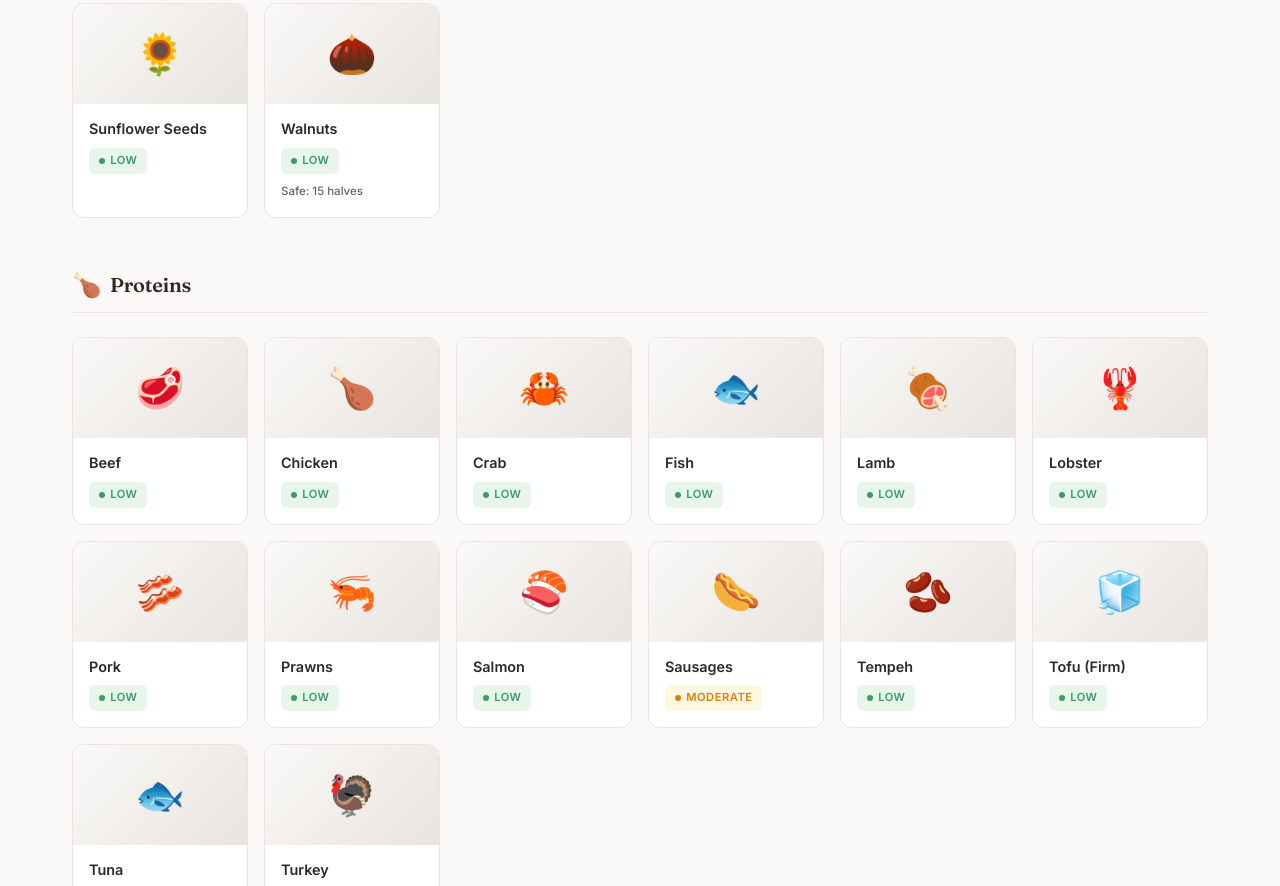
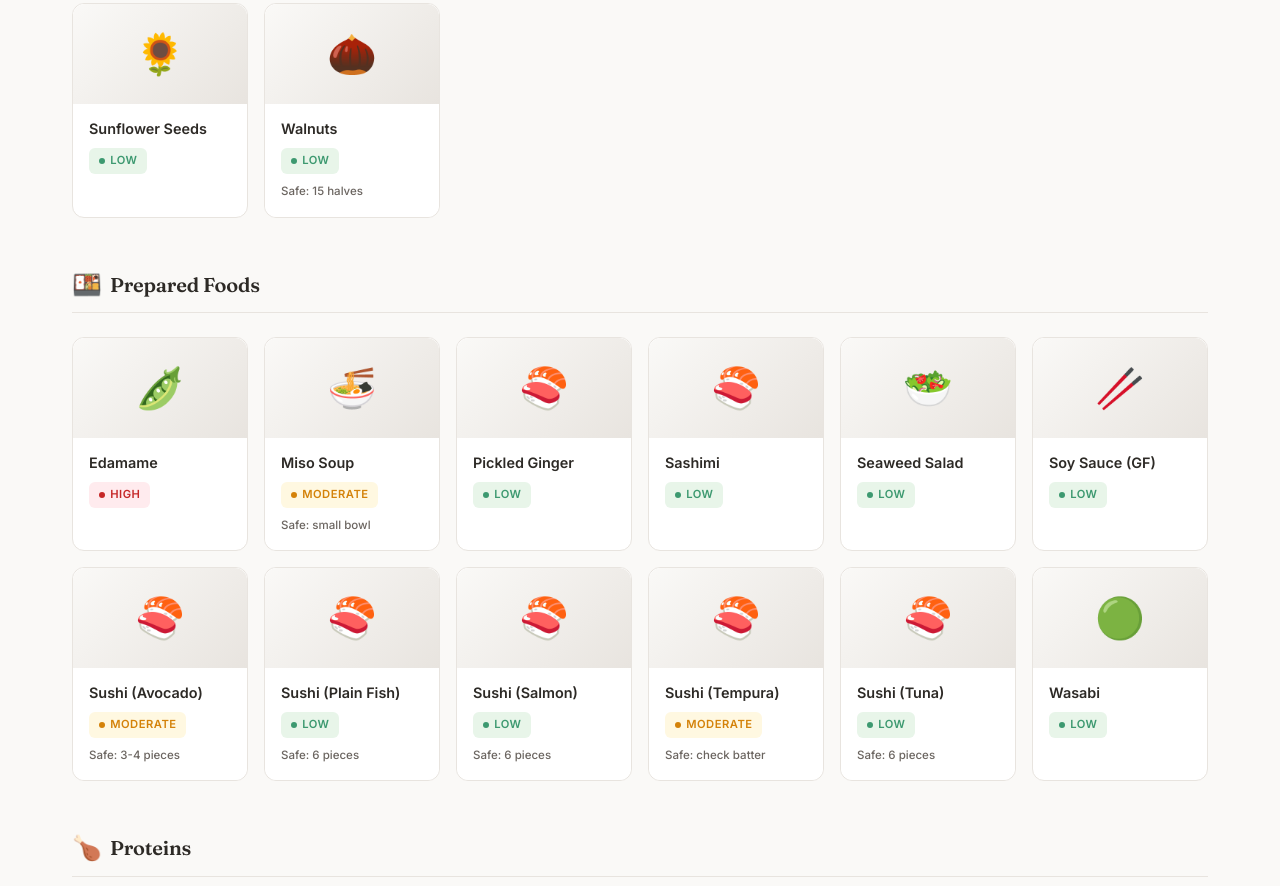
Before and after one commit to gut-check/gut-check.github.io, a website: page index.html in a window 1280 px wide. Shown: the part 6613-7499 px from the top of the page. Drawn offline with Linux system fonts and the light colour scheme.

Commit message:
+ Prepared Foods (🍱) category

```diff
--- a/index.html
+++ b/index.html
@@ -968,6 +968,26 @@
         fodmapTypes: ["fructose"],
         reasons: ["Fortified wine with residual sugar", "Higher fructose than dry wines"],
         alternatives: ["Dry red wine", "Whiskey", "Brandy"]
+      },
+      "Sushi (Avocado)": {
+        fodmapTypes: ["sorbitol"],
+        reasons: ["Avocado contains sorbitol", "Limit to 3-4 pieces"],
+        alternatives: ["Salmon/tuna sushi", "Cucumber rolls"]
+      },
+      "Sushi (Tempura)": {
+        fodmapTypes: ["fructans"],
+        reasons: ["Tempura batter often wheat-based", "Check if gluten-free"],
+        alternatives: ["Plain fish sushi", "Sashimi"]
+      },
+      "Miso Soup": {
+        fodmapTypes: ["gos"],
+        reasons: ["Miso from soybeans (GOS)", "Often contains onion/seaweed"],
+        alternatives: ["Clear broth", "Small portion only"]
+      },
+      "Edamame": {
+        fodmapTypes: ["gos", "fructans"],
+        reasons: ["Young soybeans high in GOS", "Also contains fructans"],
+        alternatives: ["Seaweed salad", "Pickled ginger"]
       }
     };
 
@@ -1178,6 +1198,24 @@
           { name: "White Tea", emoji: "🍵", level: "low" },
         ]
       },
+      prepared: {
+        icon: "🍱",
+        title: "Prepared Foods",
+        foods: [
+          { name: "Sushi (Plain Fish)", emoji: "🍣", level: "low", serving: "6 pieces" },
+          { name: "Sushi (Salmon)", emoji: "🍣", level: "low", serving: "6 pieces" },
+          { name: "Sushi (Tuna)", emoji: "🍣", level: "low", serving: "6 pieces" },
+          { name: "Sushi (Avocado)", emoji: "🍣", level: "moderate", serving: "3-4 pieces" },
+          { name: "Sushi (Tempura)", emoji: "🍣", level: "moderate", serving: "check batter" },
+          { name: "Sashimi", emoji: "🍣", level: "low" },
+          { name: "Miso Soup", emoji: "🍜", level: "moderate", serving: "small bowl" },
+          { name: "Edamame", emoji: "🫛", level: "high" },
+          { name: "Seaweed Salad", emoji: "🥗", level: "low" },
+          { name: "Pickled Ginger", emoji: "🍣", level: "low" },
+          { name: "Wasabi", emoji: "🟢", level: "low" },
+          { name: "Soy Sauce (GF)", emoji: "🥢", level: "low" },
+        ]
+      },
       alcohol: {
         icon: "🍷",
         title: "Alcoholic Beverages",
```
